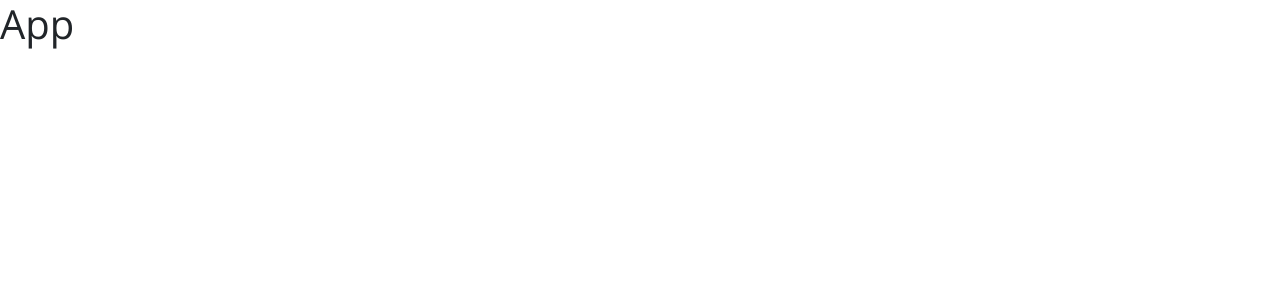
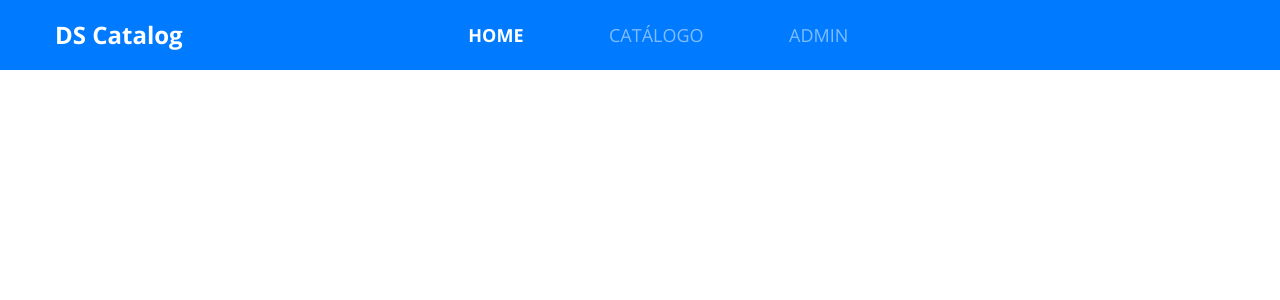
Before and after one commit to pcoliveira90/dscatalog, a React (Create React App) app in the folder front-web/: page / in a window 1280 px wide. Shown: the top 300 px of the page. Built offline with nearby package versions, Linux system fonts and the light colour scheme.

Commit message:
add Navbar

```diff
--- a/front-web/src/App.scss
+++ b/front-web/src/App.scss
@@ -3,3 +3,21 @@
 *{
     font-family: Open Sans;
 }
+
+h1, h2, h3, h4, h5, h6 {
+  margin-bottom: 0;
+  font-weight: 700;
+}
+
+ul {
+  list-style-type: none;
+  margin-bottom: 0;
+  padding-left: 0;
+}
+
+a {
+  &:hover {
+    text-decoration: none;
+    color: unset;
+  }
+}
--- a/front-web/src/App.tsx
+++ b/front-web/src/App.tsx
@@ -1,13 +1,14 @@
 import React from 'react';
 import './core/assets/styles/custom.scss'
 import './App.scss'
+import Navbar from './core/components/Navbar';
 
 
 const App = () => {
 
 
   return (
-      <h1>App</h1>
+      <Navbar/>
     )
   }
 
--- /dev/null
+++ b/front-web/src/core/components/Navbar/index.tsx
@@ -0,0 +1,29 @@
+import React from 'react';
+import './styles.scss'
+
+const Navbar = () =>{
+    return(
+        <nav className="row bg-primary main-nav">
+            <div className="col-2">
+                <a className="nav-logo-text" href="~">
+                    <h4>DS Catalog</h4>
+                </a>
+            </div>
+            <div className="col-6 offset-2">
+                <ul className="main-menu">
+                    <li>
+                        <a href="~" className="active"> HOME</a>
+                    </li>
+                    <li>
+                        <a href="~"> CATÁLOGO</a>
+                    </li>
+                    <li>
+                        <a href="~"> ADMIN</a>
+                    </li>
+                </ul>
+            </div>
+        </nav>
+    )
+}
+
+export default Navbar;
--- /dev/null
+++ b/front-web/src/core/components/Navbar/styles.scss
@@ -0,0 +1,34 @@
+.main-nav  {
+    height: 70px;
+    color: #ffff;
+    align-items: center;
+    padding-left: 40px;
+    margin-left: 0;
+    margin-right: 0;
+}
+.nav-logo-text{
+    color: #FFF;
+
+}
+
+.main-menu{
+    display: flex;
+    font-size: 18px;
+    width: 380px;
+    justify-content: space-between;
+
+    a{
+        font-style: normal;
+        color: rgba(255, 255, 255, 0.5);
+
+        &.active{
+            font-weight: bold;
+            color: #FFF;
+        }
+
+        &:hover{
+            color: #FFF;
+        }
+    }
+
+}
```
Also changed, not shown: 1 other file (tests, documents, lock files or other folders).
